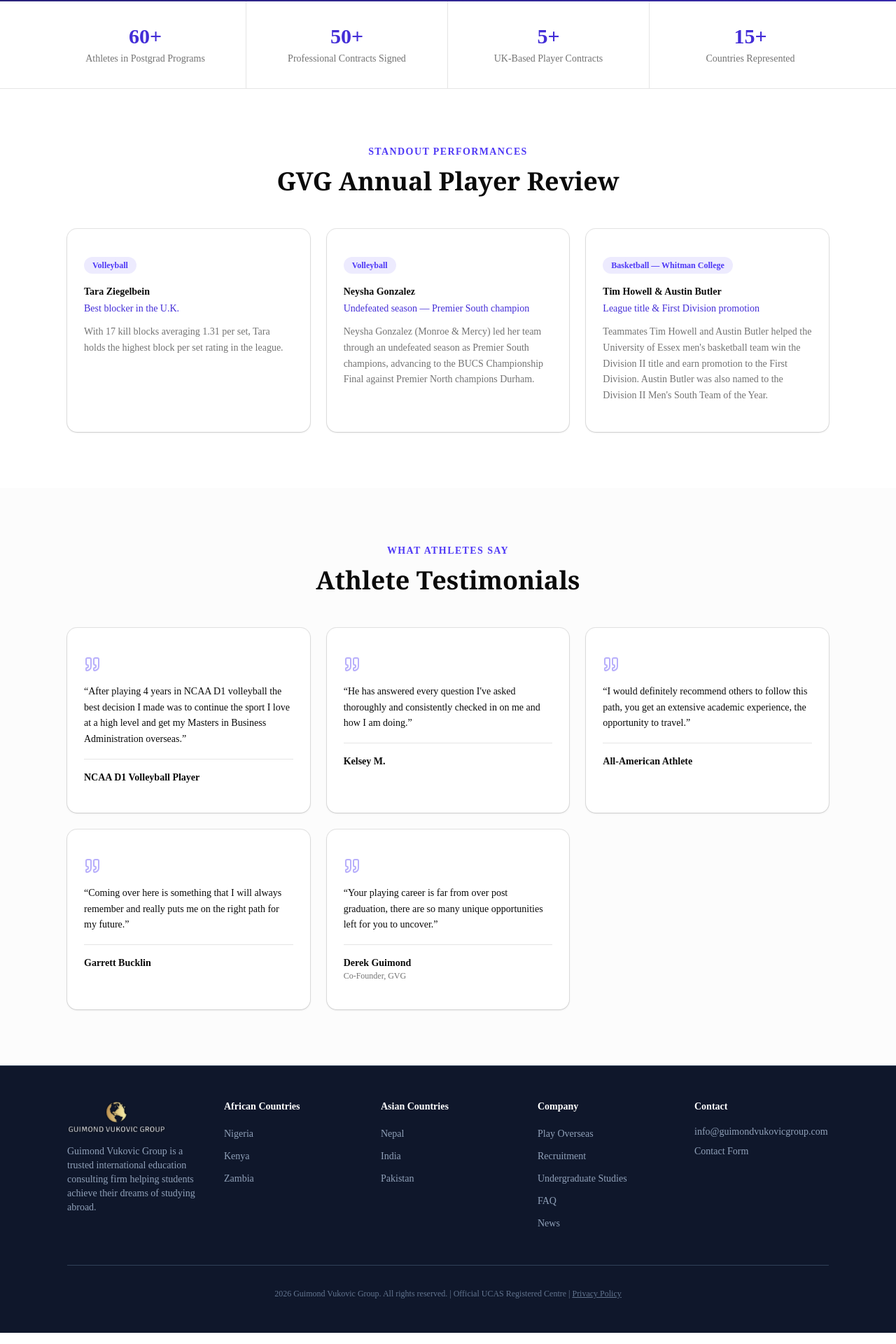
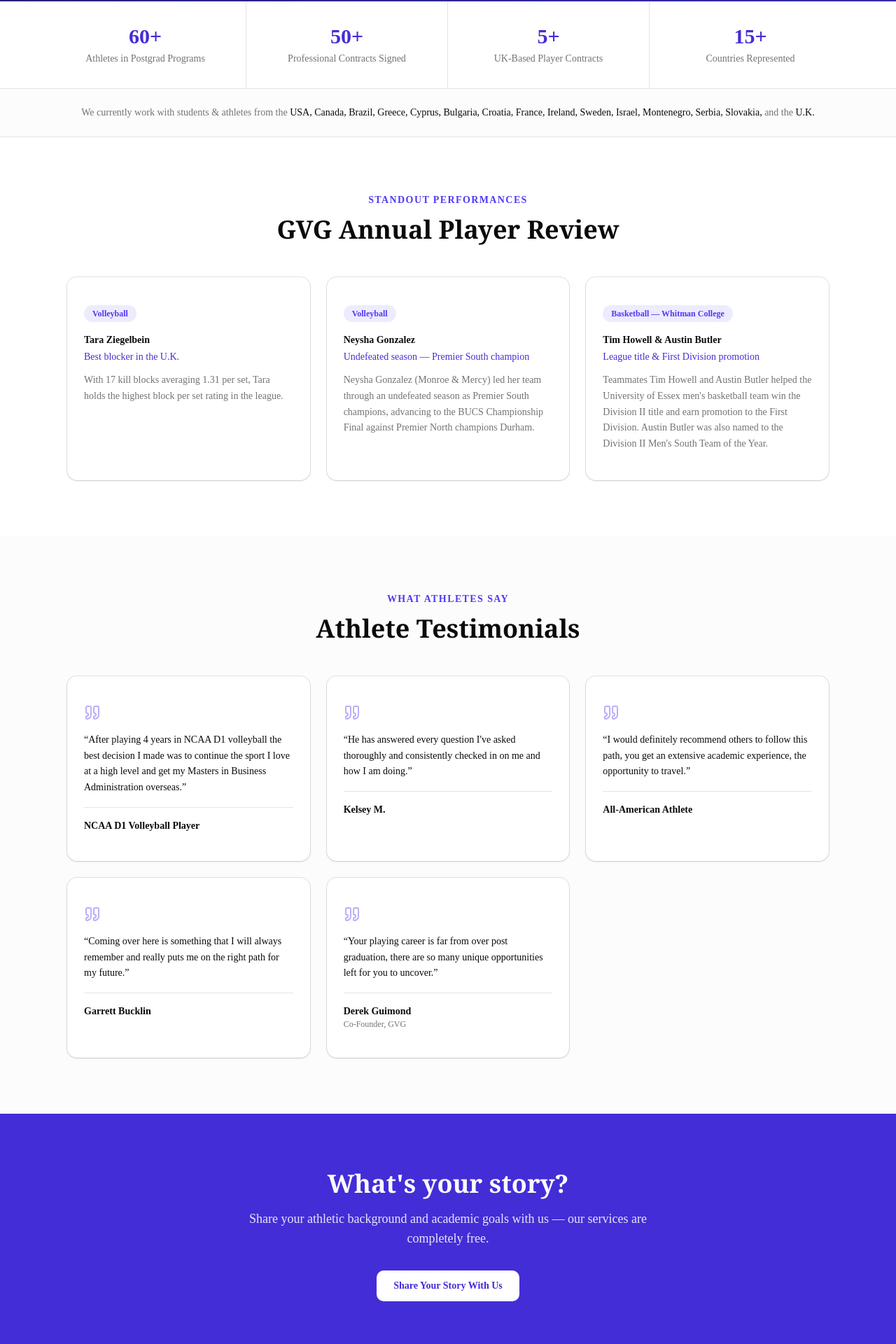
Before and after one commit to jam0tto/gvg-seo-next-app, a Next.js app: page /news in a window 1280 px wide. Shown: the part 347-2267 px from the top of the page at 70% size. Built offline with nearby package versions, Linux system fonts and the light colour scheme.

Commit message:
new page and update progress

```diff
--- a/app/news/page.tsx
+++ b/app/news/page.tsx
@@ -93,6 +93,19 @@
         </div>
       </section>
 
+      {/* Countries */}
+      <section className="border-b bg-secondary/30 py-6">
+        <div className="mx-auto max-w-6xl px-4 text-center sm:px-6 lg:px-8">
+          <p className="text-sm text-muted-foreground">
+            We currently work with students &amp; athletes from the{" "}
+            <span className="font-medium text-foreground">
+              USA, Canada, Brazil, Greece, Cyprus, Bulgaria, Croatia, France, Ireland, Sweden, Israel, Montenegro, Serbia, Slovakia,
+            </span>{" "}
+            and the <span className="font-medium text-foreground">U.K.</span>
+          </p>
+        </div>
+      </section>
+
       {/* Annual Player Review */}
       <section className="py-20">
         <div className="mx-auto max-w-6xl px-4 sm:px-6 lg:px-8">
@@ -145,6 +158,21 @@
         </div>
       </section>
 
+      {/* CTA */}
+      <section className="bg-primary py-20 text-primary-foreground">
+        <div className="mx-auto max-w-6xl px-4 text-center sm:px-6 lg:px-8">
+          <h2 className="font-serif text-3xl font-bold md:text-4xl">What&apos;s your story?</h2>
+          <p className="mx-auto mt-4 max-w-xl text-lg opacity-90">Share your athletic background and academic goals with us — our services are completely free.</p>
+          <div className="mt-8">
+            <a
+              href="/contact"
+              className="inline-flex items-center rounded-lg bg-white px-6 py-3 text-sm font-semibold text-primary transition-colors hover:bg-white/90"
+            >
+              Share Your Story With Us
+            </a>
+          </div>
+        </div>
+      </section>
     </main>
   )
 }
```
Also changed, not shown: 1 other file (tests, documents, lock files or other folders).
